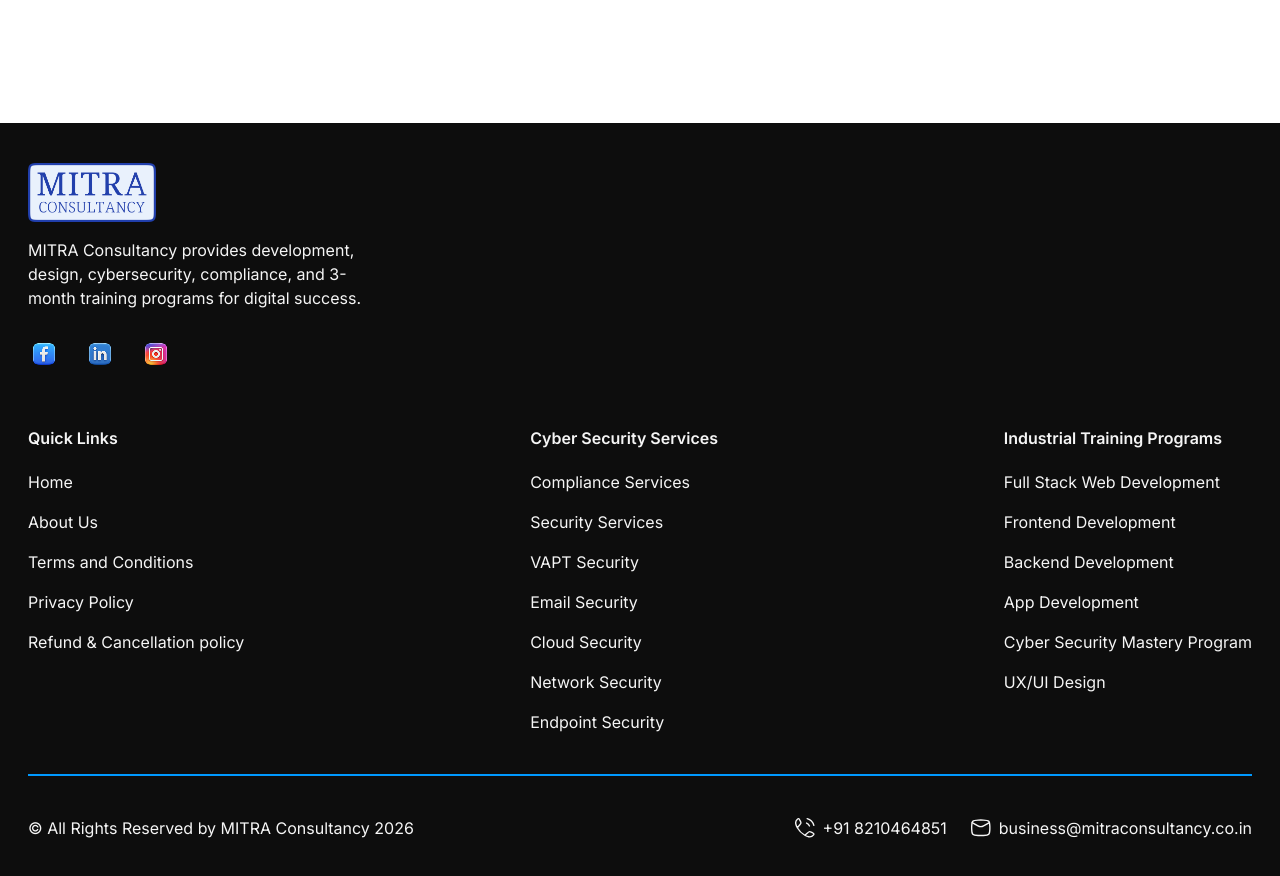
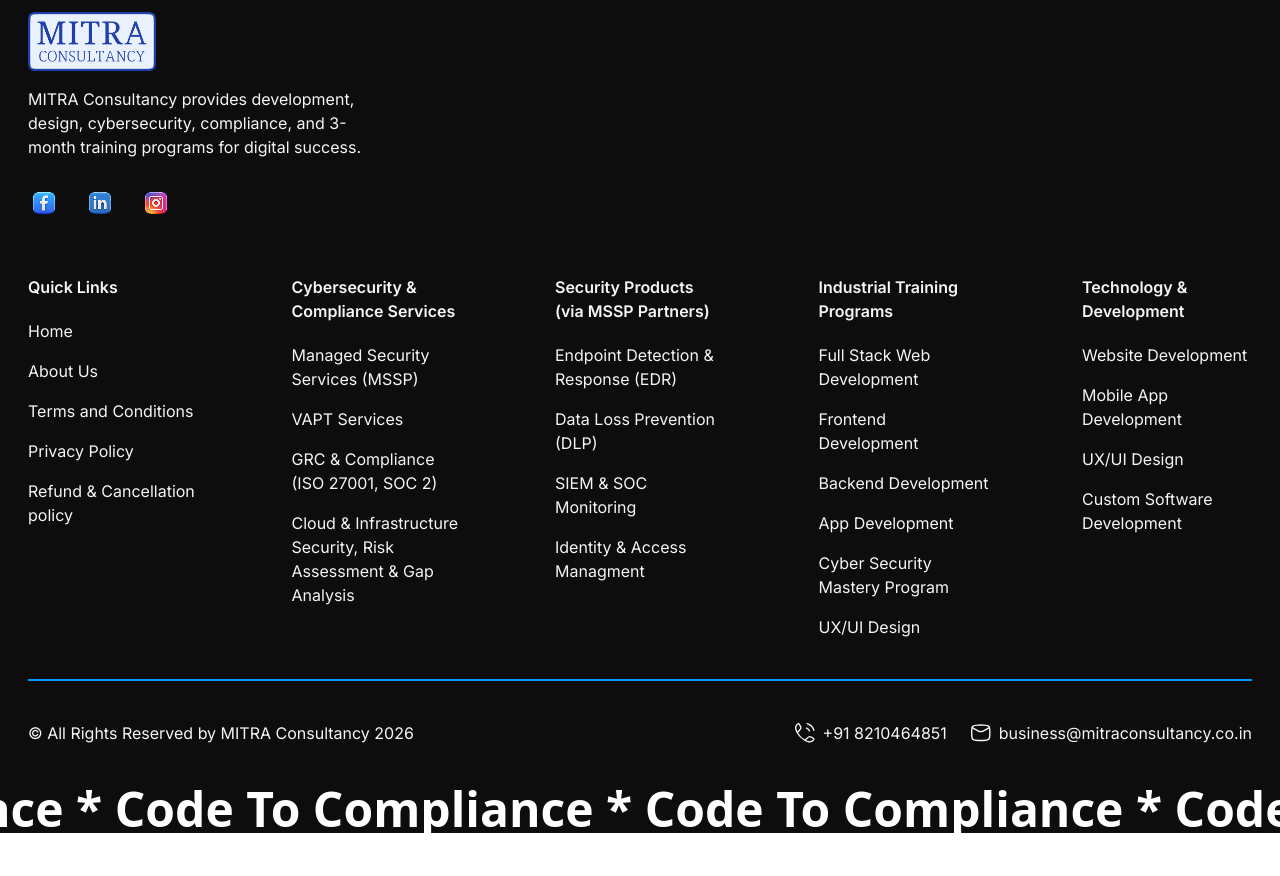
Before and after one commit to neon-lab-dev/MITR-Consultancy-Client, a Next.js app: page /compliance-services in a window 1280 px wide. Shown: the part 7660-8536 px from the top of the page. After the commit the page ends 8493 px from the top, so only its background shows below. Built offline with nearby package versions, Linux system fonts and the light colour scheme; a web font is replaced by a local one.

Commit message:
Completed footer partially

```diff
--- a/src/Components/Shared/Footer/Footer.tsx
+++ b/src/Components/Shared/Footer/Footer.tsx
@@ -5,6 +5,7 @@ import Image from "next/image";
 import Link from "next/link";
 import { useState } from "react";
 import Container from "../Container/Container";
+import Marquee from "react-fast-marquee";
 
 const Footer = () => {
   const [isContactUsModalOpen, setIsContactUsModalOpen] = useState(false);
@@ -30,6 +31,96 @@ const Footer = () => {
       icon: ICONS.instagram,
     },
   ];
+
+  // const quickLinks = [
+  //   {
+  //     heading: "Quick Links",
+  //     links: [
+  //       {
+  //         label: "Home",
+  //         path: "/",
+  //       },
+  //       {
+  //         label: "About Us",
+  //         path: "/about-us",
+  //       },
+  //       {
+  //         label: "Terms and Conditions",
+  //         path: "/terms-and-conditions",
+  //       },
+  //       {
+  //         label: "Privacy Policy",
+  //         path: "/privacy-policy",
+  //       },
+  //       {
+  //         label: "Refund & Cancellation policy",
+  //         path: "/refund-cancellation-policy",
+  //       },
+  //     ],
+  //   },
+  //   {
+  //     heading: "Cyber Security Services",
+  //     links: [
+  //       {
+  //         label: "Compliance Services",
+  //         path: "/compliance-services",
+  //       },
+  //       {
+  //         label: "Security Services",
+  //         path: "/security-services",
+  //       },
+  //       {
+  //         label: "VAPT Security",
+  //         path: "/security/vapt-security",
+  //       },
+  //       {
+  //         label: "Email Security",
+  //         path: "/security/email-security",
+  //       },
+  //       {
+  //         label: "Cloud Security",
+  //         path: "/security/cloud-security",
+  //       },
+  //       {
+  //         label: "Network Security",
+  //         path: "/security/network-security",
+  //       },
+  //       {
+  //         label: "Endpoint Security",
+  //         path: "/security/endpoint-security",
+  //       },
+  //     ],
+  //   },
+  //   {
+  //     heading: "Industrial Training Programs",
+  //     links: [
+  //       {
+  //         label: "Full Stack Web Development",
+  //         path: "/internship-programmes/67a19b646269f19097fb2bfa",
+  //       },
+  //       {
+  //         label: "Frontend Development",
+  //         path: "/internship-programmes/67a19f7a7ce841729b59f52c",
+  //       },
+  //       {
+  //         label: "Backend Development",
+  //         path: "/internship-programmes/67a18b9b5f74e79df59625c1",
+  //       },
+  //       {
+  //         label: "App Development",
+  //         path: "/internship-programmes/68722c26e620583ce87f130d",
+  //       },
+  //       {
+  //         label: "Cyber Security Mastery Program",
+  //         path: "/internship-programmes/6864409a80f98f62637e7e04",
+  //       },
+  //       {
+  //         label: "UX/UI Design",
+  //         path: "/internship-programmes/67a1a75225335e95874bb562",
+  //       },
+  //     ],
+  //   },
+  // ];
 
   const quickLinks = [
     {
@@ -58,35 +149,45 @@ const Footer = () => {
       ],
     },
     {
-      heading: "Cyber Security Services",
+      heading: "Cybersecurity & Compliance Services",
       links: [
         {
-          label: "Compliance Services",
+          label: "Managed Security Services (MSSP)",
           path: "/compliance-services",
         },
         {
-          label: "Security Services",
-          path: "/security-services",
-        },
-        {
-          label: "VAPT Security",
+          label: "VAPT Services",
           path: "/security/vapt-security",
         },
         {
-          label: "Email Security",
+          label: "GRC & Compliance (ISO 27001, SOC 2)",
           path: "/security/email-security",
         },
         {
-          label: "Cloud Security",
+          label:
+            "Cloud & Infrastructure Security, Risk Assessment & Gap Analysis",
           path: "/security/cloud-security",
         },
+      ],
+    },
+    {
+      heading: "Security Products (via MSSP Partners)",
+      links: [
         {
-          label: "Network Security",
-          path: "/security/network-security",
+          label: "Endpoint Detection & Response (EDR)",
+          path: "/compliance-services",
         },
         {
-          label: "Endpoint Security",
-          path: "/security/endpoint-security",
+          label: "Data Loss Prevention (DLP)",
+          path: "/security/vapt-security",
+        },
+        {
+          label: "SIEM & SOC Monitoring",
+          path: "/security/email-security",
+        },
+        {
+          label: "Identity & Access Managment",
+          path: "/security/cloud-security",
         },
       ],
     },
@@ -119,12 +220,34 @@ const Footer = () => {
         },
       ],
     },
+    {
+      heading: "Technology & Development",
+      links: [
+        {
+          label: "Website Development",
+          path: "",
+        },
+        {
+          label: "Mobile App Development",
+          path: "",
+        },
+        {
+          label: "UX/UI Design",
+          path: "",
+        },
+        {
+          label: "Custom Software Development",
+          path: "",
+        },
+      ],
+    },
   ];
 
   return (
     <div className="bg-neutral-185">
       <Container>
-        <div className="flex flex-col gap-6 font-Inter mt-[151px] py-10 text-neutral-130">
+        {/* mt-[151px] */}
+        <div className="flex flex-col gap-6 font-Inter py-10 text-neutral-130">
           {/* Company info and social links */}
           <div className="flex flex-col gap-9 max-w-[350px]">
             <div>
@@ -160,18 +283,23 @@ const Footer = () => {
 
           <div className="flex flex-col lg:flex-row gap-14 lg:gap-0 justify-between w-full mt-8">
             {quickLinks?.map((item) => (
-              <div key={item?.heading}>
+              <div key={item?.heading} className="max-w-[170px]">
                 <h1 className="font-semibold">{item?.heading}</h1>
+
                 <div className="mt-5 flex flex-col gap-4">
-                  {item?.links?.map((link) => (
-                    <Link
-                      key={link?.label}
-                      href={link?.path}
-                      className="hover:underline"
-                    >
-                      {link?.label}
-                    </Link>
-                  ))}
+                  {item?.links?.map((link) =>
+                    link?.path ? (
+                      <Link
+                        key={link?.label}
+                        href={link?.path}
+                        className="hover:underline"
+                      >
+                        {link.label}
+                      </Link>
+                    ) : (
+                      <p key={link?.label}>{link.label}</p>
+                    ),
+                  )}
                 </div>
               </div>
             ))}
@@ -204,6 +332,13 @@ const Footer = () => {
           {/* Contact Us Modal */}
         </div>
       </Container>
+      <Marquee speed={60} gradient={false} pauseOnHover>
+        <h2 className="text-white text-3xl md:text-5xl font-extrabold whitespace-nowrap">
+          Code To Compliance * Code To Compliance * Code To Compliance * Code To
+          Compliance * Code To Compliance * Code To Compliance * Code To
+          Compliance * Code To Compliance
+        </h2>
+      </Marquee>
       <ContactUs
         isContactUsModalOpen={isContactUsModalOpen}
         setIsContactUsModalOpen={setIsContactUsModalOpen}
```
